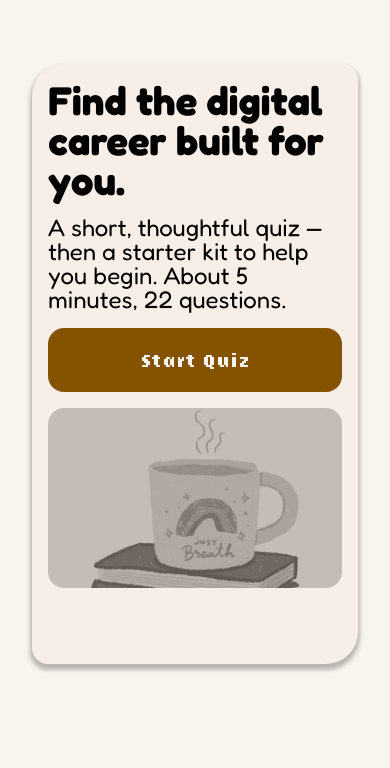
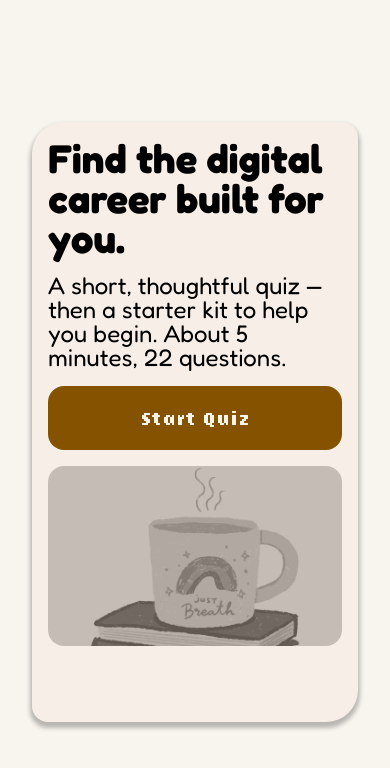
Before and after one commit to mictony6/brewprint-app, a React (Vite) app: page / in a window 390 px wide. Shown: the top 768 px of the page. Built offline with nearby package versions, Linux system fonts and the light colour scheme.

Commit message:
fixed card not using full height on mobile and nested viewport-height declarations fighting each other

```diff
--- a/src/App.css
+++ b/src/App.css
@@ -1,5 +1,19 @@
+
+.brewprint-hello {
+    display: flex;
+    flex-direction: column;
+    flex: 1;
+    min-height: 0;
+    width: 100%;
+}
 
 .quiz-section{
     padding: 2rem 1rem;
     width: 100%;
+    flex: 1;
+    min-height: 0;
+    display: flex;
+    align-items: center;
+    justify-content: center;
+    box-sizing: border-box;
 }
--- a/src/index.css
+++ b/src/index.css
@@ -25,6 +25,9 @@
   margin: 0;
   padding: 0;
   height: 100vh;
+  display: flex;
+  flex-direction: column;
+  overflow-y: auto;
 }
 
 
```
Also changed, not shown: src/styles/Quiz.css (line endings or trailing spaces).
